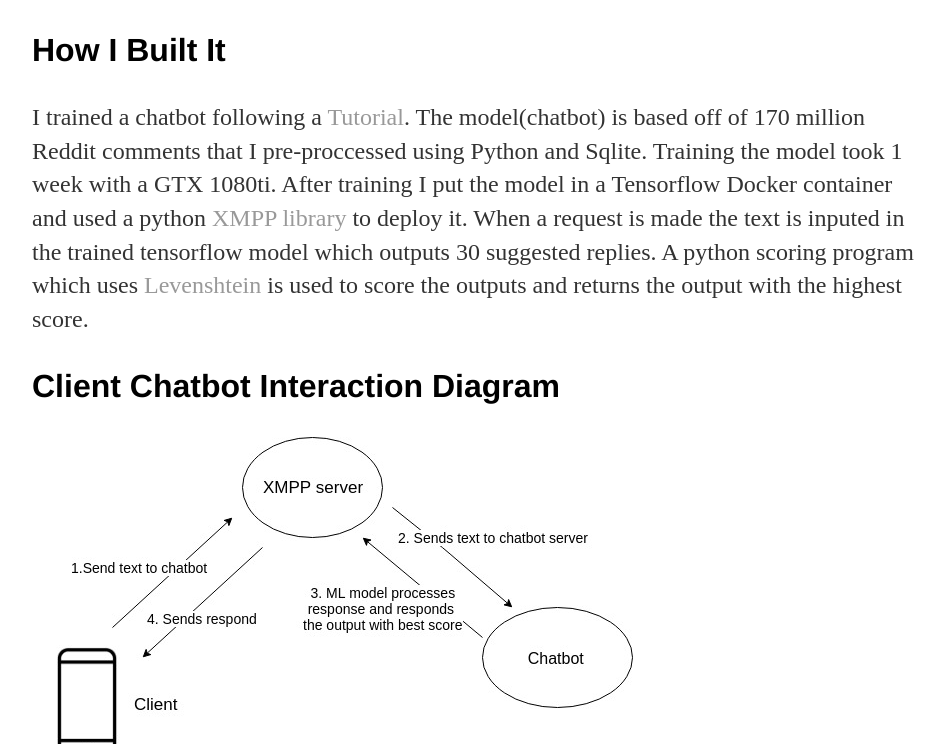
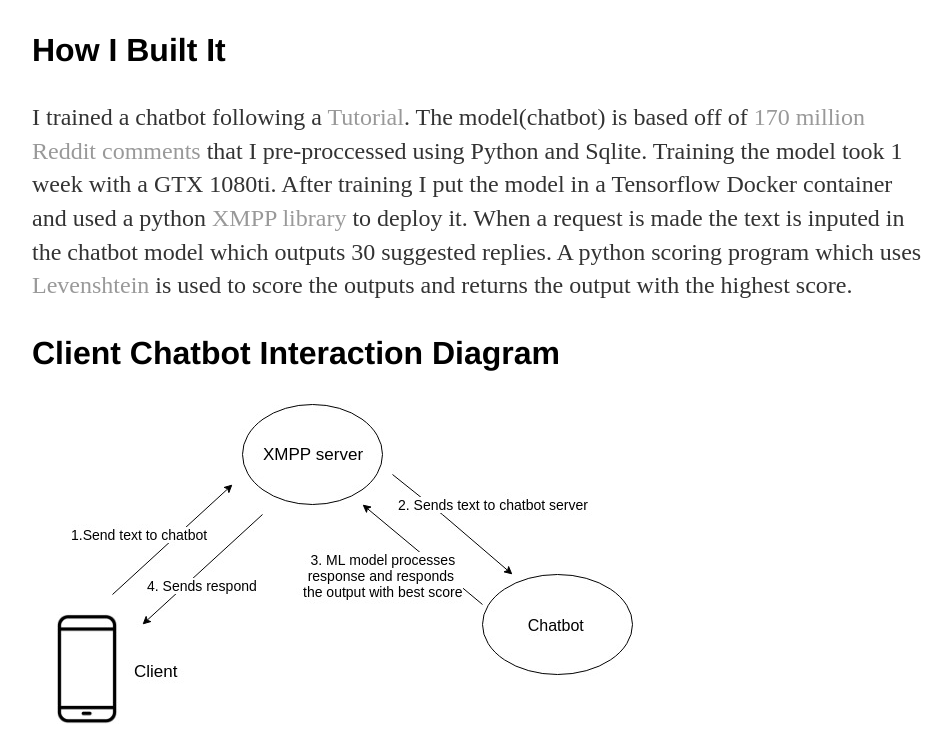
Before and after one commit to jcho7022/jcho7022.github.io, a Jekyll site: the page built from projects/chatbot/index.html, in a window 1280 px wide and 900 px high, scrolled down 878 px, cut to the strip 156-900 px from the top of the window. Shown: the whole strip, without its empty margins (160-1111 px from the left). Built offline with Jekyll 4.4.1, drawn with Linux system fonts in a browser that asks for light colours.

Commit message:
Update index.html

```diff
--- a/projects/chatbot/index.html
+++ b/projects/chatbot/index.html
@@ -9,10 +9,10 @@ title: Chatbot
 <iframe  width="1000" height="680" src="https://www.youtube.com/embed/3hVw9_ZETow" frameborder="0" allow="accelerometer; autoplay; encrypted-media; gyroscope; picture-in-picture" allowfullscreen></iframe>
 <h3>How I Built It</h3>
 <p>I trained a chatbot following a <a href="https://pythonprogramming.net/chatbot-deep-learning-python-tensorflow/">Tutorial</a>.
-The model(chatbot) is based off of 170 million Reddit comments that I pre-proccessed using Python and Sqlite.
+The model(chatbot) is based off of <a href="http://files.pushshift.io/reddit/comments/">170 million Reddit comments</a> that I pre-proccessed using Python and Sqlite.
 Training the model took 1 week with a GTX 1080ti. After training I put the model in a Tensorflow Docker container
  and used a python <a href="https://docs.zombofant.net/aioxmpp/devel/">XMPP library</a> to deploy it.
-When a request is made the text is inputed in the trained tensorflow model which outputs 30 suggested replies.
+When a request is made the text is inputed in the chatbot model which outputs 30 suggested replies.
 A python scoring program which uses <a href="https://pypi.org/project/python-Levenshtein/">Levenshtein</a>
 is used to score the outputs and returns the output with the highest score.</p>
 <h3>Client Chatbot Interaction Diagram</h3>
```
